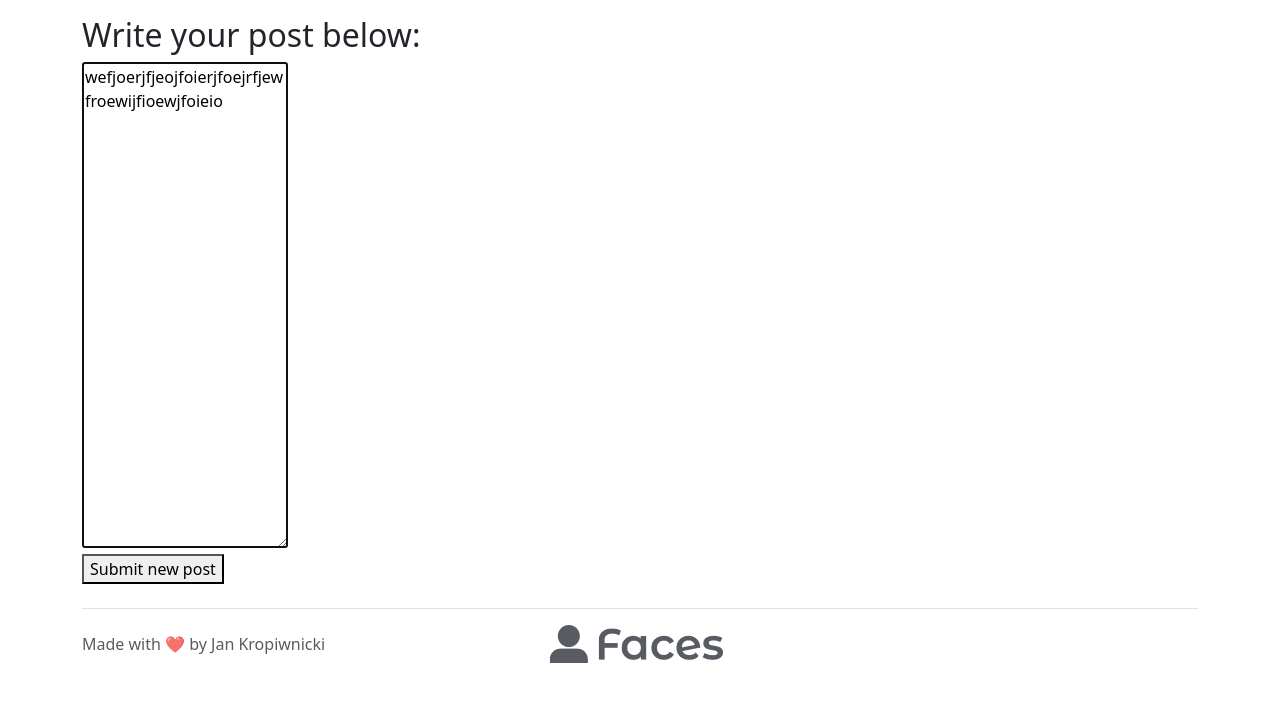
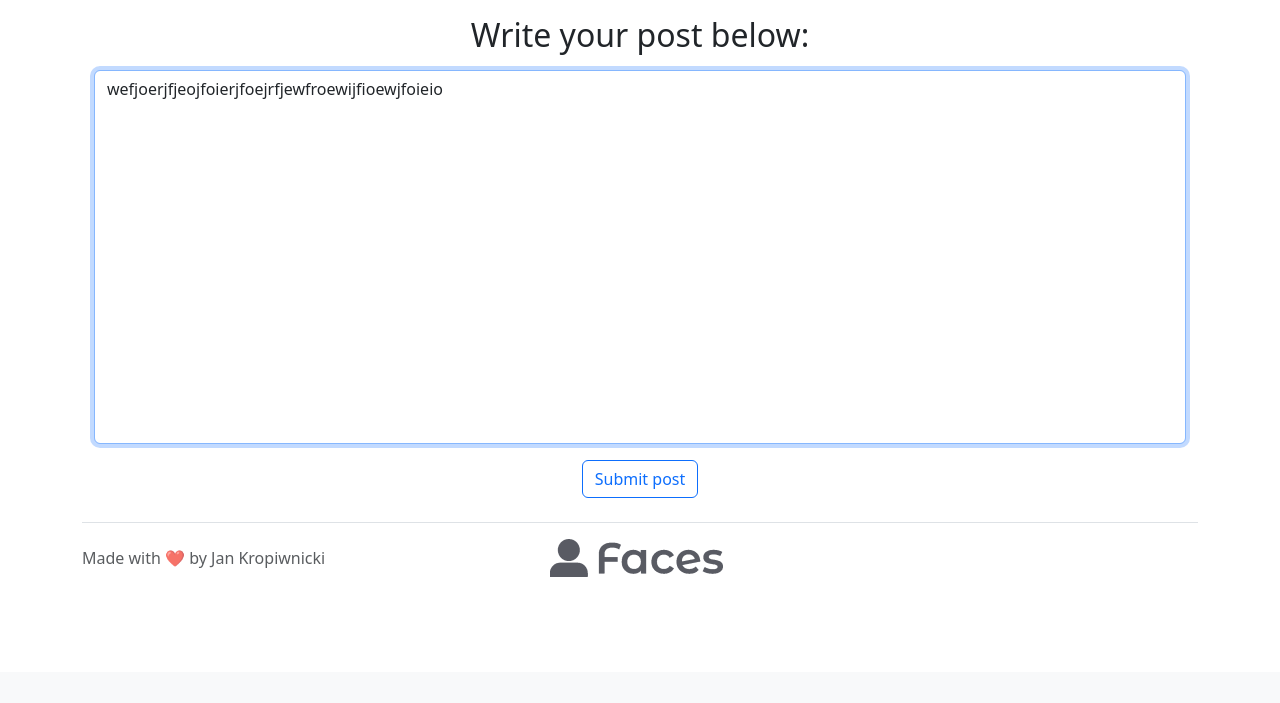
Before and after one commit to jan-kropiwnicki/faces, a Django app: page /23/edit in a window 1280 px wide. Shown: the part 128-831 px from the top of the page. After the commit the page ends 705 px from the top, so only its background shows below. Run offline with Django 4.2, Linux system fonts and the light colour scheme; a user stored in the database is signed in; data comes from the database, SQL or seed files in the repository; both versions use the stored data as it was after the commit.

Commit message:
Styled edit-post.html

```diff
--- a/templates/create-post.html
+++ b/templates/create-post.html
@@ -1,6 +1,6 @@
 {% extends 'base.html' %}
 
-{% block title %}Create a post &ndash; {% endblock %}
+{% block title %}Create post &ndash; {% endblock %}
 
 {% block content %}
     <form method="post" action="{% url 'submit_post' %}" class="post-form text-center">
--- a/templates/edit-post.html
+++ b/templates/edit-post.html
@@ -3,10 +3,13 @@
 {% block title %}Edit post &ndash; {% endblock %}
 
 {% block content %}
-    <form method="post" action="{% url 'submit_edited_post' post.id %}" class="post-form">
+    <form method="post" action="{% url 'submit_edited_post' post.id %}" class="post-form text-center">
         {% csrf_token %}
-        <label for="id_content"><h2>Write your post below:</h2></label><br>
-        <textarea name="content" id="id_content" rows="20" placeholder="What's happening?" autofocus required>{{ post.content }}</textarea><br>
-        <button type="submit">Submit new post</button>
+        <h2>Write your post below:</h2>
+        <div class="container-sm form-group mx-5-sm my-3">
+            <textarea name="content" id="id_content" class="form-control" rows="15" placeholder="What's happening?"
+                      autofocus required style="resize: none">{{ post.content }}</textarea>
+        </div>
+        <button type="submit" class="btn btn-outline-primary align-center">Submit post</button>
     </form>
 {% endblock %}
```
Also changed, not shown: db.sqlite3.
